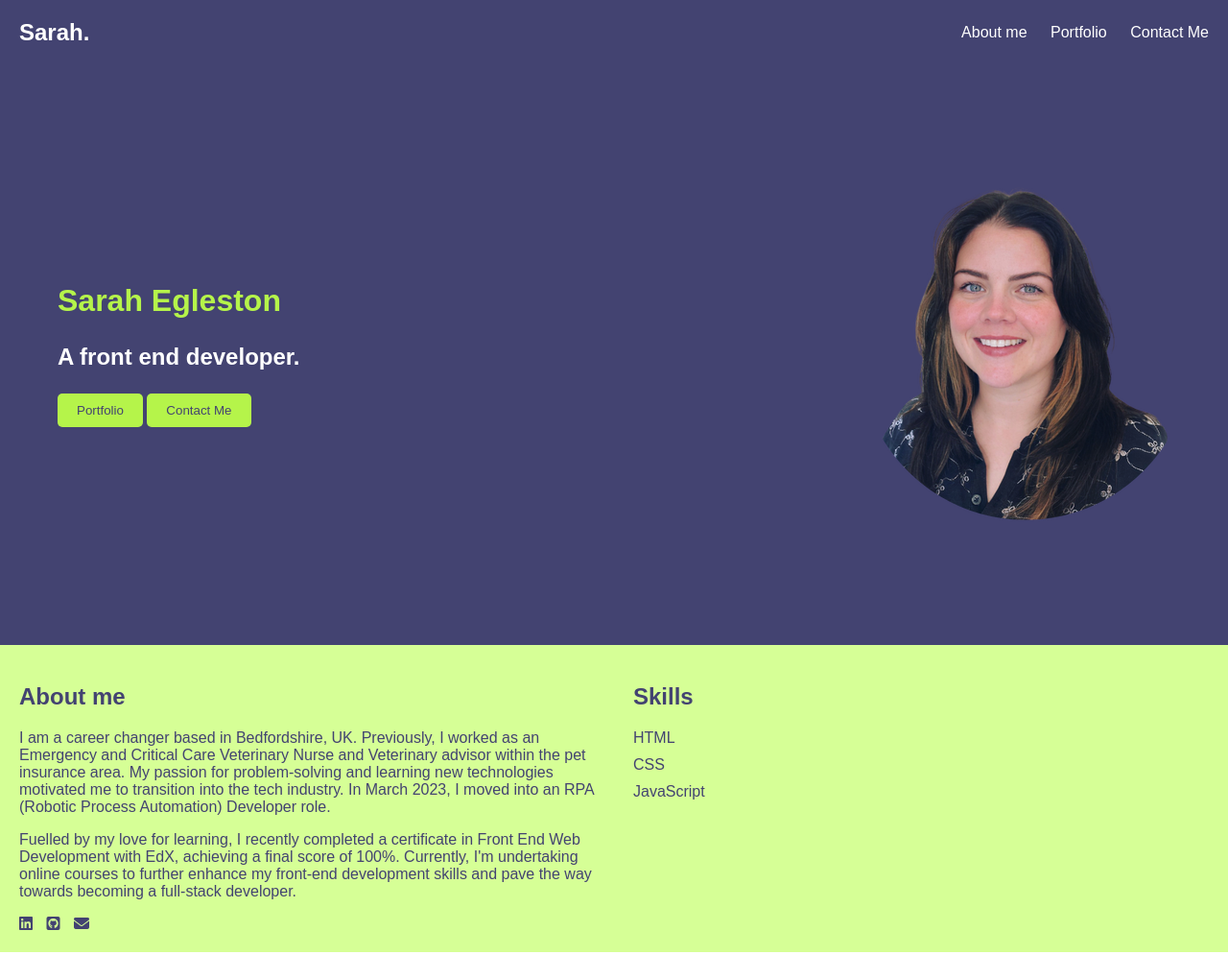
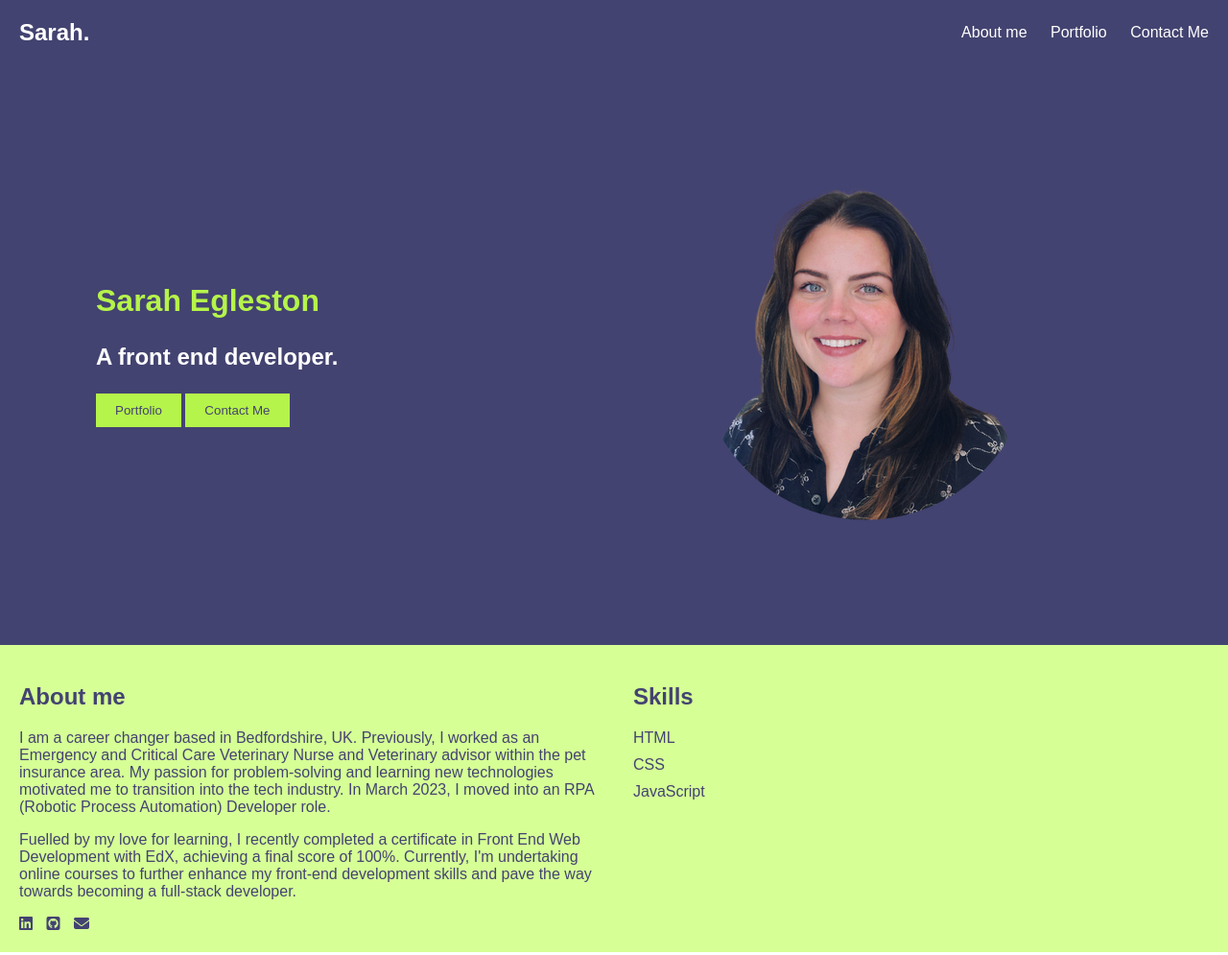
Before and after one commit to segleston/FCSarahE, a plain HTML site: page index.html in a window 1280 px wide. Shown: the top 995 px of the page at 96% size. Drawn offline with Linux system fonts and the light colour scheme.

Commit message:
updated positioning of hero

```diff
--- a/assets/style.css
+++ b/assets/style.css
@@ -63,7 +63,8 @@ nav .right a:hover {
 .text {
     background-color: var(--primary-color);
     padding: 20px;
-    flex-basis: 60%;
+    flex-basis: 40%;
+    margin-left: 40px;
 }
 
 .text h2 {
@@ -82,7 +83,7 @@ nav .right a:hover {
 }
 
 .photo {
-    flex-basis: 40%;
+    flex-basis: 60%;
 }
 
 .photo img {
@@ -103,7 +104,6 @@ button {
     color: var(--primary-color);
     padding: 10px 20px;
     border: none;
-    border-radius: 5px;
     transition: background-color 0.3s ease, color 0.3s ease;
 }
 
@@ -154,7 +154,6 @@ button:hover {
     background-color: #B5F44A;
     color: #000;
     text-decoration: none;
-    border-radius: 8px;
     transition: background-color 0.3s;
 }
 
```
